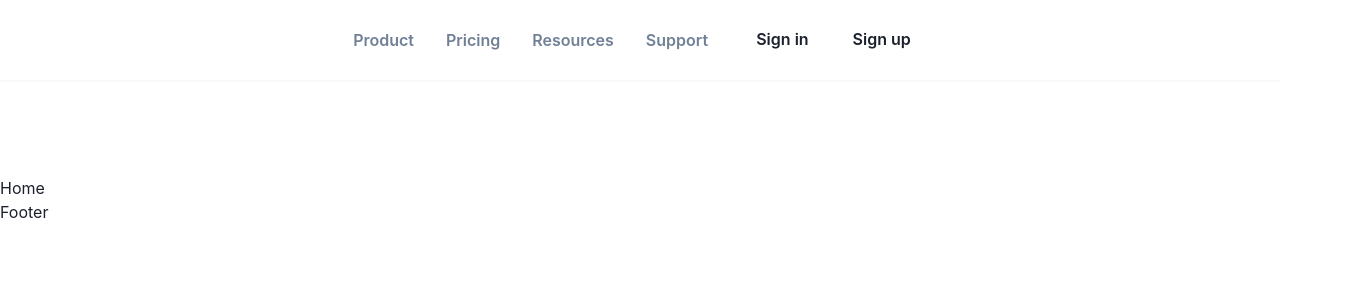
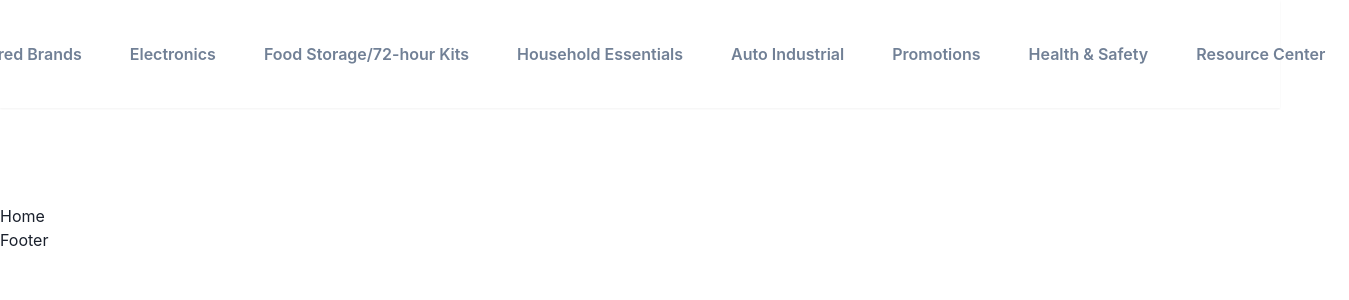
Before and after one commit to benbushman98/Prep-Start-Now, a React (Create React App) app in the folder client/: page / in a window 1280 px wide. Shown: the top 300 px of the page, 1349 px wide, since content can reach past the window. Built offline with nearby package versions, Linux system fonts and the light colour scheme.

Commit message:
header work

```diff
--- a/client/src/components/Header.js
+++ b/client/src/components/Header.js
@@ -5,6 +5,7 @@ import {
   Container,
   Flex,
   HStack,
+  Center,
   IconButton,
   useBreakpointValue,
   useColorModeValue,
@@ -19,20 +20,18 @@ const Header = () => {
     <Box as="section" pb={{ base: '12', md: '24' }}>
       <Box as="nav" bg="bg-surface" boxShadow={useColorModeValue('sm', 'sm-dark')}>
         <Container py={{ base: '4', lg: '5' }}>
-          <HStack spacing="10" justify="space-between">
+          <HStack spacing="8" justify="center">
+            {isDesktop ? (
+              <Flex justify="center" flex="1">
+                <ButtonGroup variant="link" spacing="10">
+                  <Center w="100%">
+                    {['Featured Brands', 'Electronics', 'Food Storage/72-hour Kits', 'Household Essentials', 'Auto Industrial', 'Promotions', 'Health & Safety', 'Resource Center'].map((item) => (
+                      <Button spacing="8" m={6} key={item}>{item}</Button>
+                    ))}
+                  </Center>
+                </ButtonGroup>
+              </Flex>
 
-            {isDesktop ? (
-              <Flex justify="space-between" flex="1">
-                <ButtonGroup variant="link" spacing="8">
-                  {['Product', 'Pricing', 'Resources', 'Support'].map((item) => (
-                    <Button key={item}>{item}</Button>
-                  ))}
-                </ButtonGroup>
-                <HStack spacing="3">
-                  <Button variant="ghost">Sign in</Button>
-                  <Button variant="primary">Sign up</Button>
-                </HStack>
-              </Flex>
             ) : (
               <IconButton
                 variant="ghost"
```
